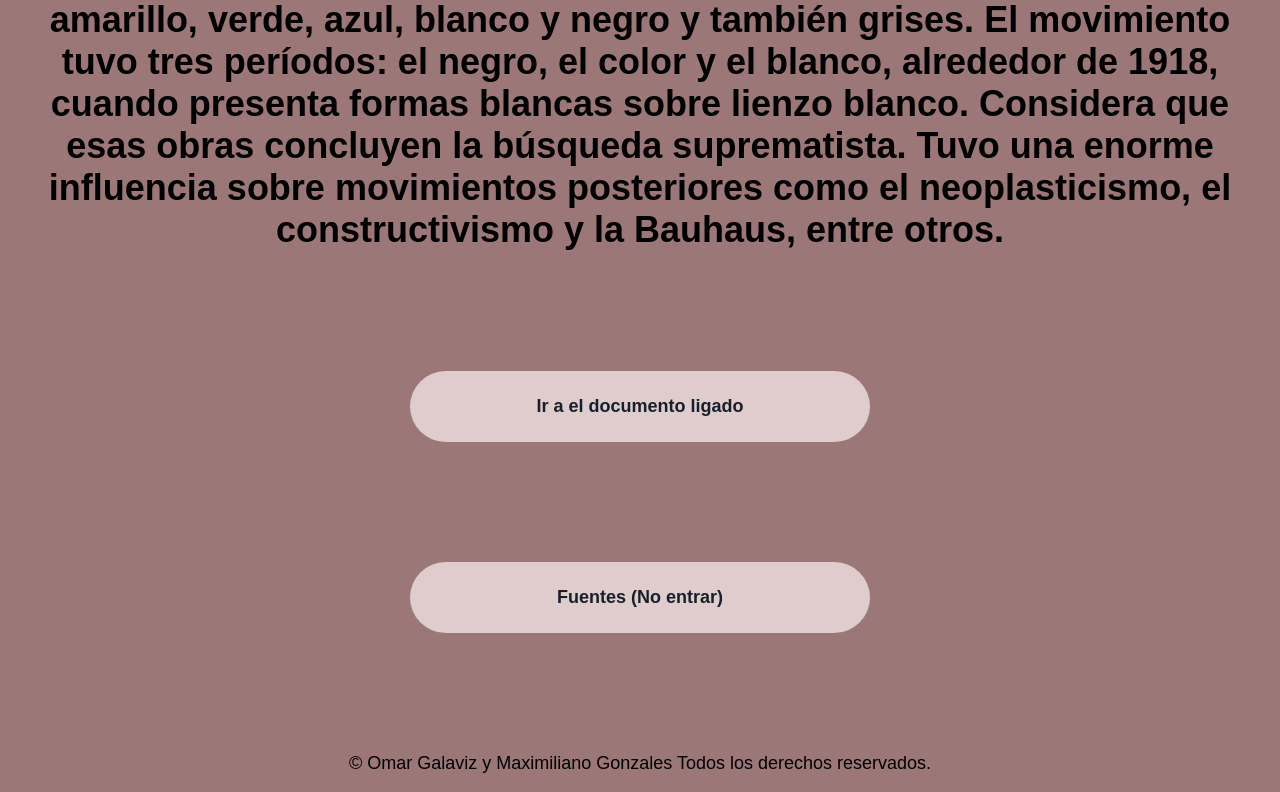
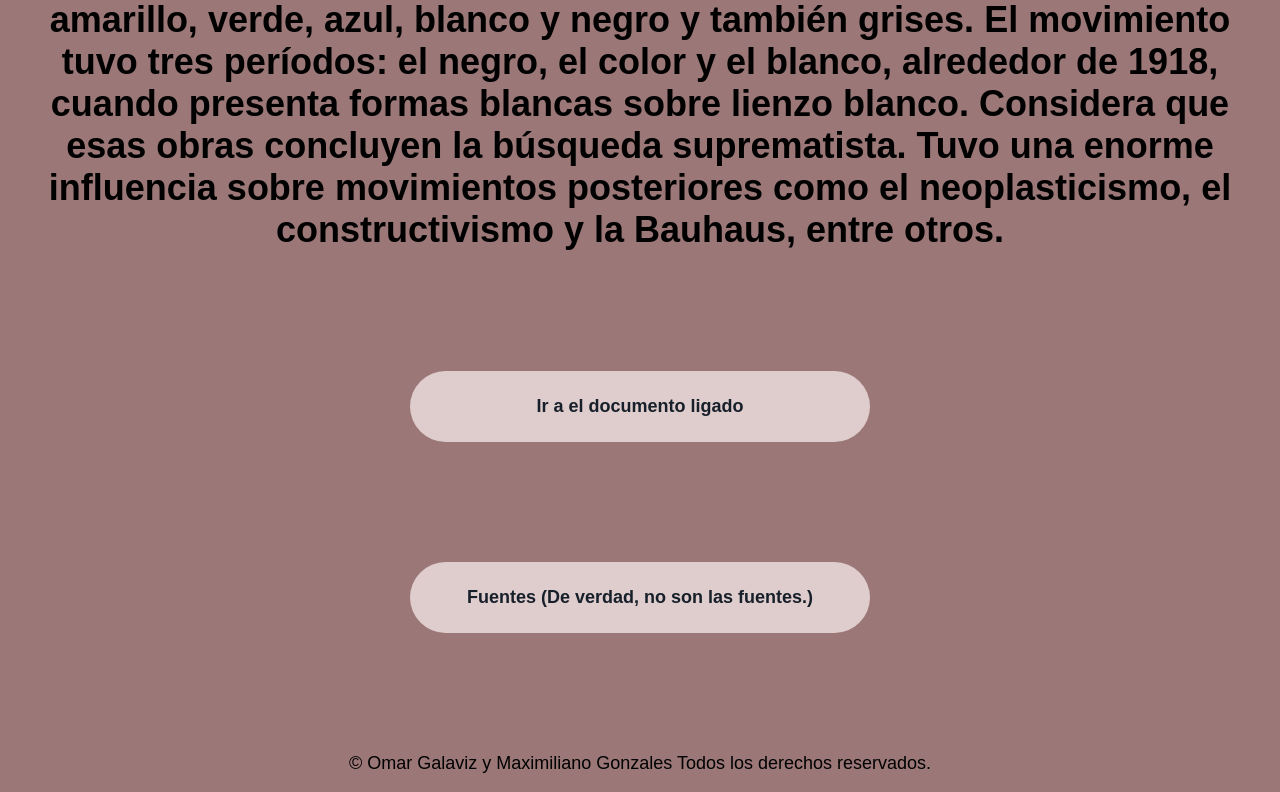
Before and after one commit to OmarGalaviz/Trabajo, a plain HTML site: page index.html in a window 1280 px wide. Shown: the part 1017-1809 px from the top of the page. Drawn offline with Linux system fonts and the light colour scheme.

Commit message:
Update index.html

```diff
--- a/index.html
+++ b/index.html
@@ -57,7 +57,7 @@ Llevó al extremo los medios desarrollados por el cubismo. Limitó la manifestac
 El movimiento tuvo tres períodos: el negro, el color y el blanco, alrededor de 1918, cuando presenta formas blancas sobre lienzo blanco. Considera que esas obras concluyen la búsqueda suprematista.
 Tuvo una enorme influencia sobre movimientos posteriores como el neoplasticismo, el constructivismo y la Bauhaus, entre otros.</h1>
 		<a href = "https://www.canva.com/design/DAF5geHofHo/gG8RkDBeDOMznc6HVrabAQ/edit?utm_content=DAF5geHofHo&utm_campaign=designshare&utm_medium=link2&utm_source=sharebutton">Ir a el documento ligado</a>
-		<a href = "fuente.mp4">Fuentes (No entrar)</a>
+		<a href = "fuente.mp4">Fuentes (De verdad, no son las fuentes.)</a>
 		<p>© Omar Galaviz y Maximiliano Gonzales Todos los derechos reservados.</p>
 		</center>
 	</body>
```
